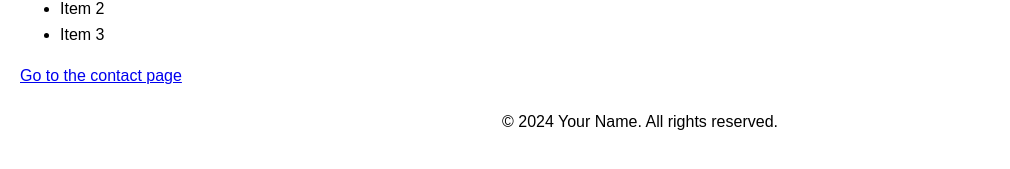
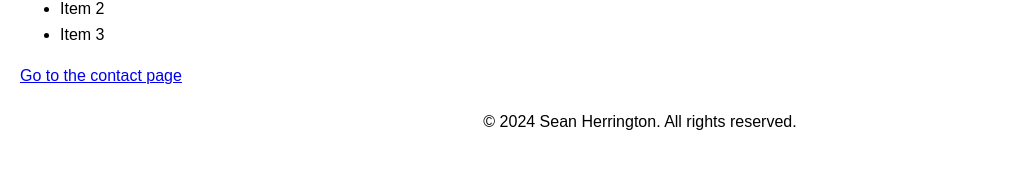
Before and after one commit to Arkleseisure/Arkleseisure.github.io, a Jekyll site: the page built from index.md, in a window 1280 px wide. Shown: the part 335-504 px from the top of the page, without its empty margins (0-1010 px from the left). Built offline with Jekyll 4.4.1, drawn with Linux system fonts in a browser that asks for light colours.

Commit message:
Update _config.yml

```diff
--- a/_config.yml
+++ b/_config.yml
@@ -1,7 +1,7 @@
 # Site settings
 title: "Interpreting MNIST with ChatGPT: a project"
 description: "A short description of your site"
-baseurl: "/mnistinterp" # The subpath of your site, e.g. /blog
+baseurl: "/" # The subpath of your site, e.g. /blog
 url: "https://arkleseisure.github.io" # Your GitHub Pages URL
 
 # GitHub settings
@@ -10,8 +10,8 @@
 
 # Author settings
 author:
-  name: "Your Name"
-  email: "youremail@example.com"
+  name: "Sean Herrington"
+  email: "hughsean.herrington@gmail.com"
 
 # Social links (optional)
 social:
```
